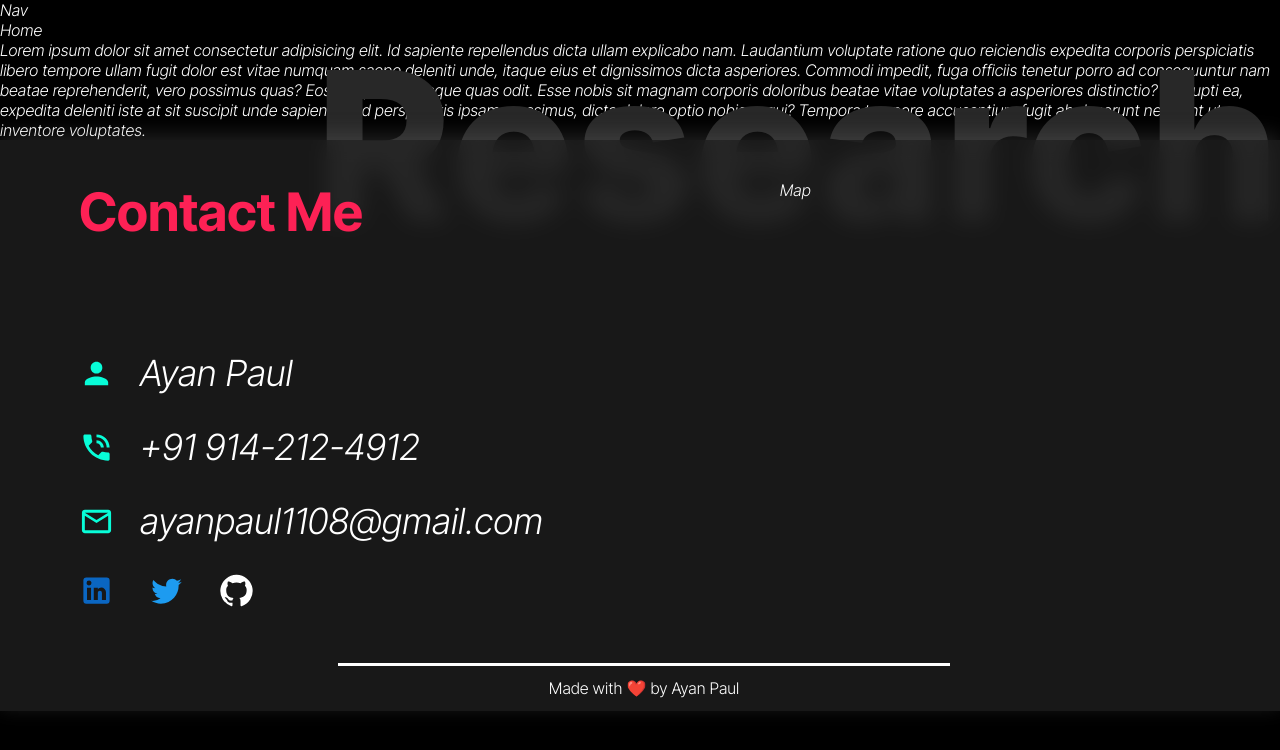
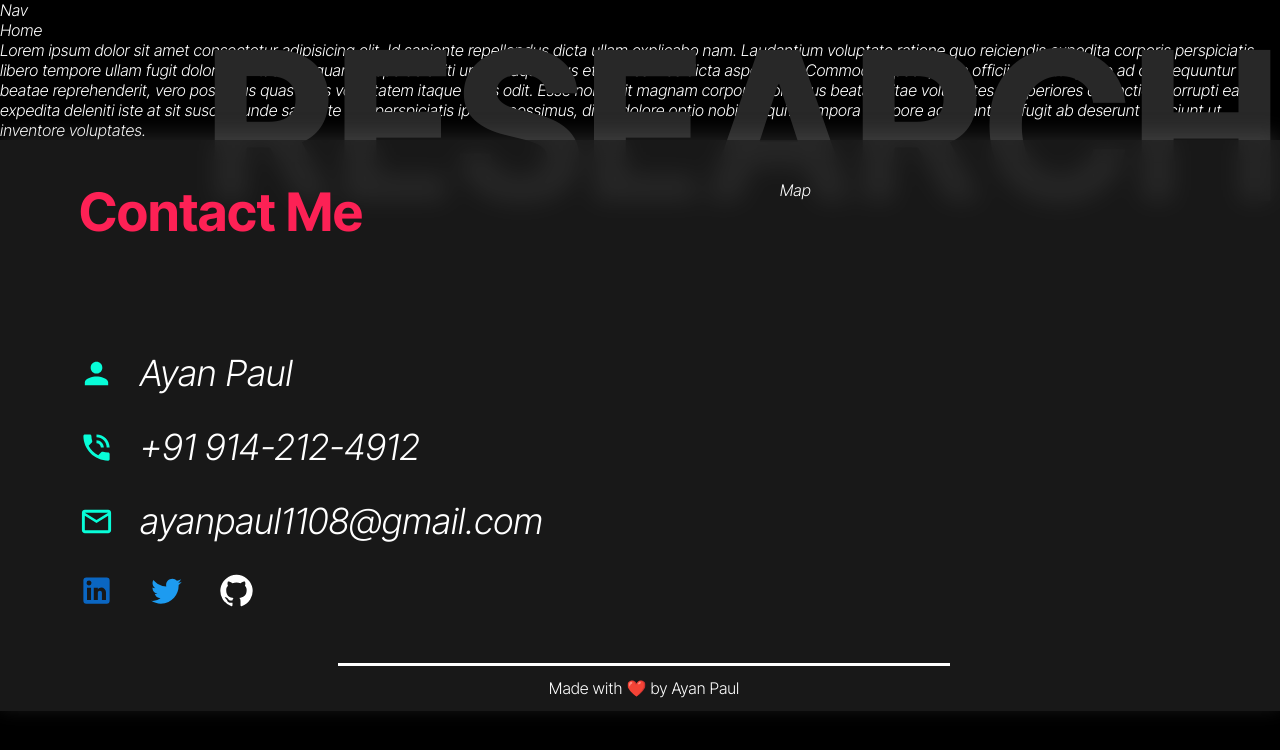
Before and after one commit to Ayanpaul11/Portfolio, a React (Create React App) app: page / in a window 1280 px wide. Shown: the top 750 px of the page. Built offline with nearby package versions, Linux system fonts and the light colour scheme.

Commit message:
Update Home.module.css

```diff
--- a/src/Pages/Css/Home.module.css
+++ b/src/Pages/Css/Home.module.css
@@ -1,8 +1,10 @@
 .p {
+    font-family: Bold;
     position: absolute;
     right: 0%;
-    top: 20px;
-    font-family: 'Inter';
+    top: 0px;
+    text-transform: uppercase;
+    /* font-family: 'Inter'; */
     font-style: normal;
     font-weight: 800;
     font-size: 207.692px;
```
